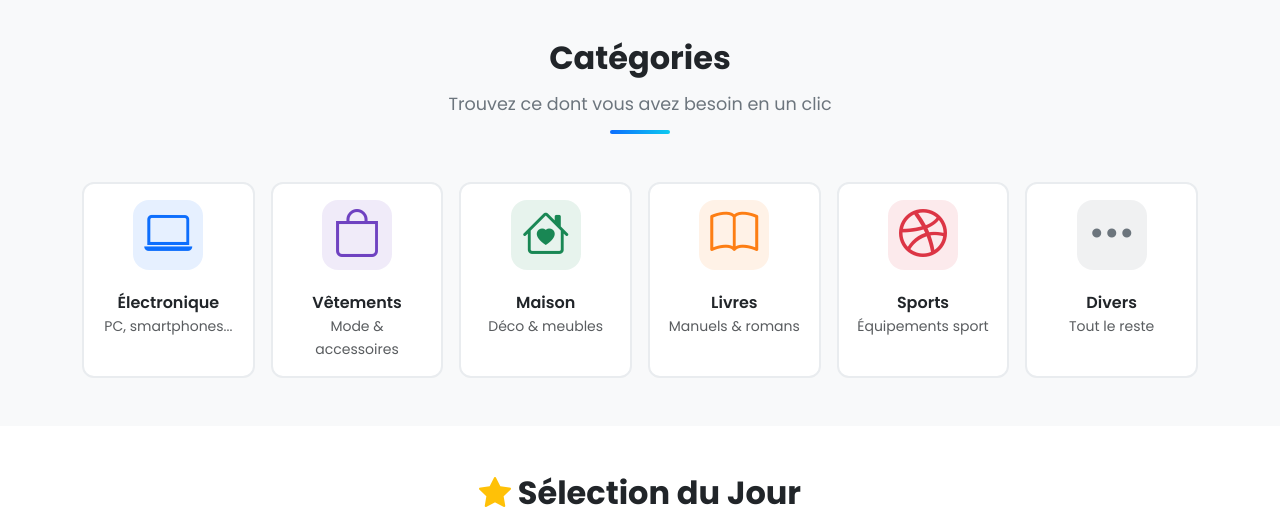
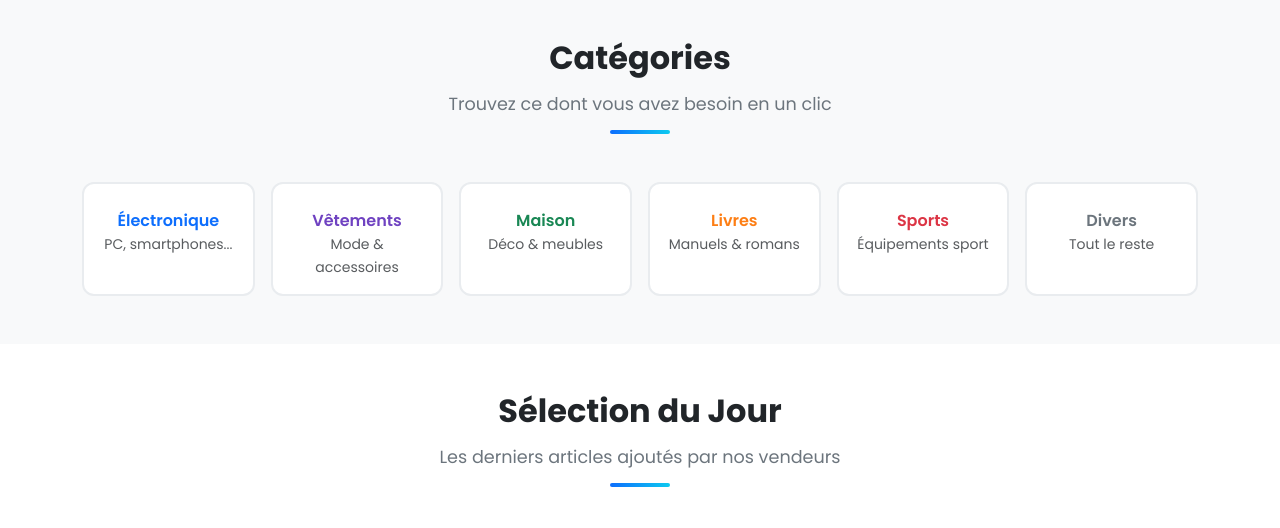
Before and after one commit to David-dsv/Omnes_Marketplace, a PHP site: page / in a window 1280 px wide. Shown: the part 668-1196 px from the top of the page. Run offline with PHP 8.4, Linux system fonts and the light colour scheme; data comes from the database, SQL or seed files in the repository; tables that the repository leaves empty hold one stand-in row (values such as "Sample post").

Commit message:
Nettoyage visuel : suppression emojis, icônes décoratives et animations hover
- Suppression de toutes les icônes décoratives dans les titres de sections
  (star-fill, lightning-fill, hammer, chat-square-quote, heart-fill)
- Suppression des icônes dans les catégories (bi-laptop, bi-bag, etc.)
- Suppression des animations hover scale/rotate sur : navbar icons,
  mega-menu icons, category cards, article card images, star ratings
- Favicon remplacé par OMNES.png
- Ajout des règles "Design Rules" dans CLAUDE.md (no emojis, no hover scale/rotate)

```diff
--- a/Marketplace/css/style.css
+++ b/Marketplace/css/style.css
@@ -259,9 +259,6 @@ img {
 .navbar .nav-link i {
     transition: var(--omnes-transition);
 }
-.navbar .nav-link:hover i {
-    transform: scale(1.15);
-}
 
 /* Navbar search */
 .navbar-search {
@@ -349,9 +346,6 @@ img {
     margin-right: 0.75rem;
     transition: var(--omnes-transition);
 }
-.mega-menu .mega-menu-category:hover i {
-    transform: scale(1.1);
-}
 
 /* Dropdown styling */
 .dropdown-menu {
@@ -379,7 +373,7 @@ img {
    HERO BANNER
    ============================================ */
 .hero-banner {
-    background: linear-gradient(135deg, #0d6efd 0%, #0a58ca 40%, #0842a0 100%);
+    background: url('../images/visuel_header_international_homepage.webp') center center / cover no-repeat;
     padding: 3rem 0;
     position: relative;
     overflow: hidden;
@@ -562,9 +556,6 @@ img {
     object-fit: cover;
     transition: var(--omnes-transition);
 }
-.article-card:hover .card-img-top {
-    transform: scale(1.05);
-}
 .article-card .card-img-wrapper {
     position: relative;
     overflow: hidden;
@@ -648,7 +639,6 @@ img {
 }
 .category-card:hover {
     border-color: var(--omnes-primary);
-    transform: translateY(-5px);
     box-shadow: var(--omnes-shadow-lg);
 }
 .category-card::before {
@@ -665,25 +655,6 @@ img {
 .category-card:hover::before {
     transform: scaleX(1);
 }
-.category-card i {
-    transition: var(--omnes-transition);
-}
-.category-card:hover i {
-    transform: scale(1.15);
-}
-.category-card .category-illustration {
-    width: 70px;
-    height: 70px;
-    border-radius: 16px;
-    display: flex;
-    align-items: center;
-    justify-content: center;
-    margin: 0 auto 0.75rem;
-    transition: var(--omnes-transition);
-}
-.category-card:hover .category-illustration {
-    transform: scale(1.1) rotate(-3deg);
-}
 
 /* ============================================
    SECTIONS
@@ -1415,9 +1386,6 @@ section h2 {
     cursor: pointer;
     font-size: 1.5rem;
     transition: var(--omnes-transition-fast);
-}
-.star-rating-input i:hover {
-    transform: scale(1.2);
 }
 
 /* Review card */
--- a/Marketplace/includes/footer.php
+++ b/Marketplace/includes/footer.php
@@ -75,7 +75,7 @@
                     &copy; 2026 Omnes MarketPlace - Projet Web APP Omnes Education. Tous droits réservés.
                     <span class="d-none d-md-inline mx-2">|</span>
                     <br class="d-md-none">
-                    Fait avec <i class="bi bi-heart-fill text-danger"></i> par les étudiants ECE
+                    Fait par les étudiants ECE
                 </small>
             </div>
         </div>
--- a/Marketplace/includes/header.php
+++ b/Marketplace/includes/header.php
@@ -9,7 +9,7 @@
     <meta name="theme-color" content="#0d6efd">
     <title><?php echo isset($page_title) ? htmlspecialchars($page_title) . ' - ' : ''; ?>Omnes MarketPlace</title>
     <!-- Favicon -->
-    <link rel="icon" type="image/png" href="<?php echo $base_url; ?>images/Logo_Omnes_Éducation.svg.png">
+    <link rel="icon" type="image/png" href="<?php echo $base_url; ?>images/OMNES.png">
     <!-- Bootstrap 5 CSS -->
     <link href="https://cdn.jsdelivr.net/npm/bootstrap@5.3.0/dist/css/bootstrap.min.css" rel="stylesheet">
     <!-- Bootstrap Icons -->
--- a/Marketplace/index.php
+++ b/Marketplace/index.php
@@ -39,13 +39,13 @@ try {
                     </div>
                     <div class="carousel-item">
                         <div class="py-5">
-                            <h1 class="display-4 fw-bold mb-3"><i class="bi bi-lightning-fill"></i> Ventes Flash</h1>
+                            <h1 class="display-4 fw-bold mb-3">Ventes Flash</h1>
                             <p class="lead mb-0">Découvrez des articles rares et haut de gamme à prix exceptionnels</p>
                         </div>
                     </div>
                     <div class="carousel-item">
                         <div class="py-5">
-                            <h1 class="display-4 fw-bold mb-3"><i class="bi bi-hammer"></i> Enchères & Négociations</h1>
+                            <h1 class="display-4 fw-bold mb-3">Enchères & Négociations</h1>
                             <p class="lead mb-0">Enchérissez ou négociez pour obtenir le meilleur prix</p>
                         </div>
                     </div>
@@ -93,21 +93,18 @@ try {
             <div class="row g-3 justify-content-center">
                 <?php
                 $categories = [
-                    ['name' => 'Électronique', 'icon' => 'bi-laptop', 'color' => '#0d6efd', 'bg' => 'rgba(13,110,253,0.1)', 'desc' => 'PC, smartphones...'],
-                    ['name' => 'Vêtements', 'icon' => 'bi-bag', 'color' => '#6f42c1', 'bg' => 'rgba(111,66,193,0.1)', 'desc' => 'Mode & accessoires'],
-                    ['name' => 'Maison', 'icon' => 'bi-house-heart', 'color' => '#198754', 'bg' => 'rgba(25,135,84,0.1)', 'desc' => 'Déco & meubles'],
-                    ['name' => 'Livres', 'icon' => 'bi-book', 'color' => '#fd7e14', 'bg' => 'rgba(253,126,20,0.1)', 'desc' => 'Manuels & romans'],
-                    ['name' => 'Sports', 'icon' => 'bi-dribbble', 'color' => '#dc3545', 'bg' => 'rgba(220,53,69,0.1)', 'desc' => 'Équipements sport'],
-                    ['name' => 'Divers', 'icon' => 'bi-three-dots', 'color' => '#6c757d', 'bg' => 'rgba(108,117,125,0.1)', 'desc' => 'Tout le reste'],
+                    ['name' => 'Électronique', 'color' => '#0d6efd', 'desc' => 'PC, smartphones...'],
+                    ['name' => 'Vêtements', 'color' => '#6f42c1', 'desc' => 'Mode & accessoires'],
+                    ['name' => 'Maison', 'color' => '#198754', 'desc' => 'Déco & meubles'],
+                    ['name' => 'Livres', 'color' => '#fd7e14', 'desc' => 'Manuels & romans'],
+                    ['name' => 'Sports', 'color' => '#dc3545', 'desc' => 'Équipements sport'],
+                    ['name' => 'Divers', 'color' => '#6c757d', 'desc' => 'Tout le reste'],
                 ];
                 foreach ($categories as $index => $cat): ?>
                     <div class="col-6 col-md-4 col-lg-2 animate-on-scroll animate-delay-<?php echo $index + 1; ?>">
                         <a href="pages/tout_parcourir.php?categorie=<?php echo urlencode($cat['name']); ?>" class="text-decoration-none">
                             <div class="card category-card text-center p-3 h-100">
-                                <div class="category-illustration" style="background: <?php echo $cat['bg']; ?>;">
-                                    <i class="bi <?php echo $cat['icon']; ?> display-5" style="color: <?php echo $cat['color']; ?>"></i>
-                                </div>
-                                <p class="mt-2 mb-0 fw-semibold text-dark"><?php echo $cat['name']; ?></p>
+                                <p class="mt-2 mb-0 fw-semibold text-dark" style="color: <?php echo $cat['color']; ?> !important;"><?php echo $cat['name']; ?></p>
                                 <small class="text-muted"><?php echo $cat['desc']; ?></small>
                             </div>
                         </a>
@@ -121,7 +118,7 @@ try {
     <section class="py-5 bg-white">
         <div class="container">
             <div class="section-title animate-on-scroll">
-                <h2><i class="bi bi-star-fill text-warning"></i> Sélection du Jour</h2>
+                <h2>Sélection du Jour</h2>
                 <p>Les derniers articles ajoutés par nos vendeurs</p>
                 <div class="title-line"></div>
             </div>
@@ -171,7 +168,7 @@ try {
                     <?php endforeach;
                 else: ?>
                     <div class="col-12 text-center text-muted py-4">
-                        <i class="bi bi-inbox display-4"></i>
+                        <p class="display-4">Aucun article</p>
                         <p class="mt-3">Aucun article disponible pour le moment.</p>
                     </div>
                 <?php endif; ?>
@@ -228,7 +225,7 @@ try {
     <section class="py-5 bg-white">
         <div class="container">
             <div class="section-title animate-on-scroll">
-                <h2><i class="bi bi-lightning-fill text-danger"></i> Ventes Flash &amp; Best-sellers</h2>
+                <h2>Ventes Flash &amp; Best-sellers</h2>
                 <p>Articles rares et haut de gamme à ne pas manquer</p>
                 <div class="title-line"></div>
             </div>
@@ -252,7 +249,7 @@ try {
                             <div class="card article-card h-100 shadow-sm">
                                 <div class="card-img-wrapper">
                                     <span class="badge badge-<?php echo $article['gamme']; ?> badge-gamme"><?php echo htmlspecialchars($article['gamme']); ?></span>
-                                    <span class="badge bg-danger badge-flash"><i class="bi bi-lightning-fill"></i> Flash</span>
+                                    <span class="badge bg-danger badge-flash">Flash</span>
                                     <img src="<?php echo htmlspecialchars($article['image_url'] ?? 'images/placeholder.png'); ?>"
                                          class="card-img-top" alt="<?php echo htmlspecialchars($article['titre']); ?>">
                                     <div class="card-img-overlay-hover">
@@ -320,7 +317,7 @@ try {
     <section class="py-5">
         <div class="container">
             <div class="section-title animate-on-scroll">
-                <h2><i class="bi bi-chat-square-quote"></i> Ce qu'en disent nos étudiants</h2>
+                <h2>Ce qu'en disent nos étudiants</h2>
                 <p>Retours d'expérience de la communauté Omnes</p>
                 <div class="title-line"></div>
             </div>
```
Also changed, not shown: CLAUDE.md (+6 -0 lines), Marketplace/images/OMNES.png (added).
